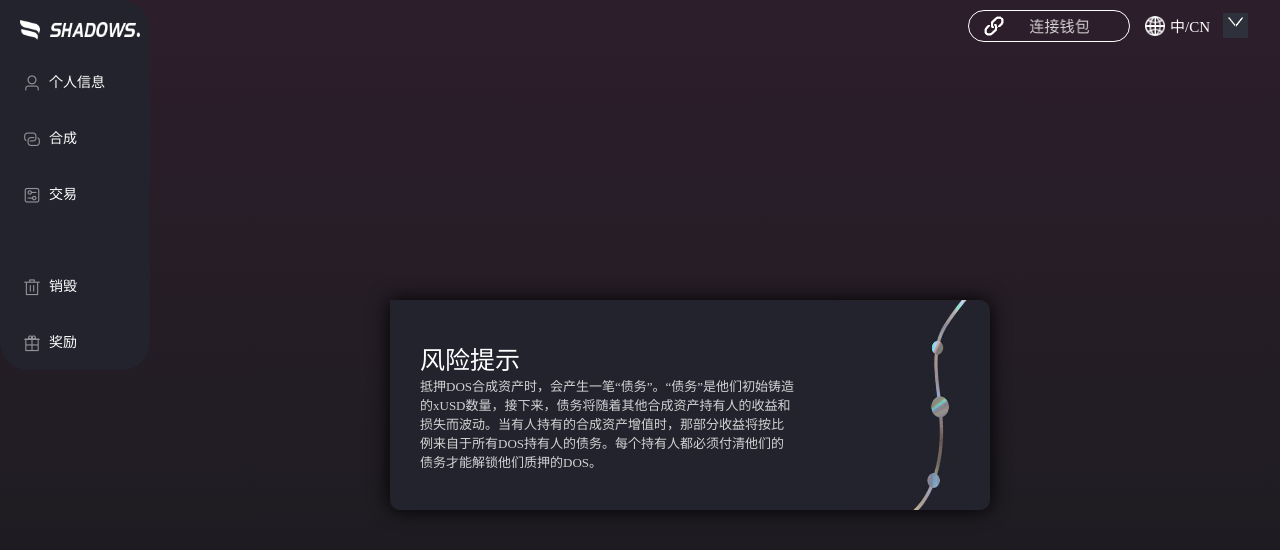
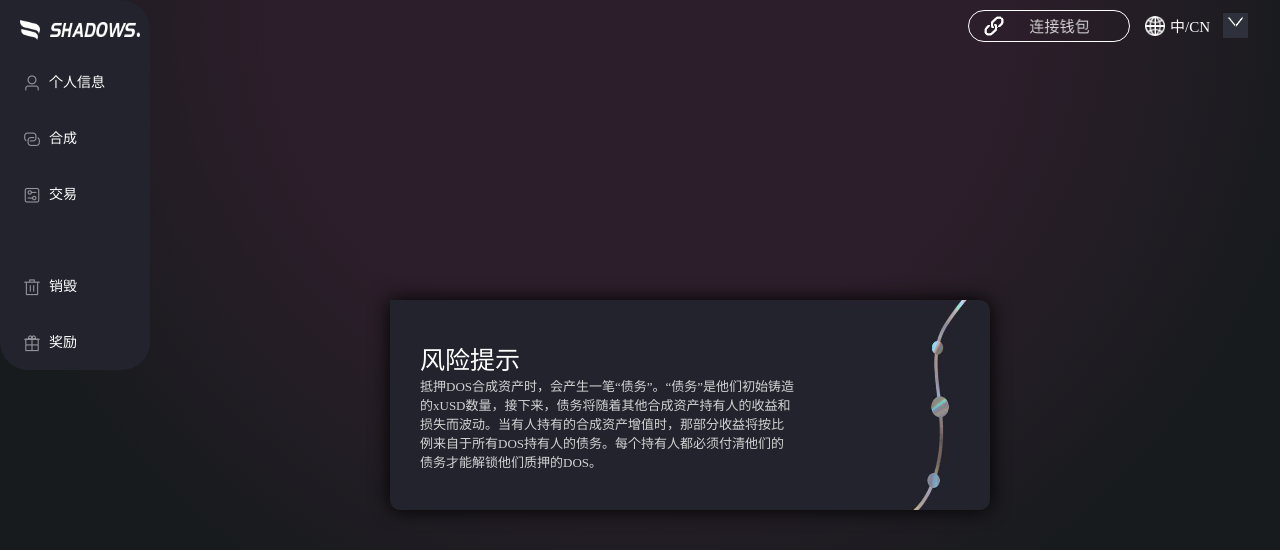
Before and after one commit to ShadowsNetwork/shadows-reactor, a Vue app: page /homepageone in a window 1280 px wide. Shown: the top 550 px of the page. Built offline with nearby package versions, Linux system fonts and the light colour scheme.

Commit message:
调节背景颜色(Adjust the background color)

```diff
--- a/src/App.vue
+++ b/src/App.vue
@@ -27,7 +27,7 @@ export default {
   position: absolute;
   top: 0;
   left: 0;
-  background: linear-gradient(180deg, #2D1E2B 0%, #171B1D 100%) ;
+  background: radial-gradient(circle 700px at 50% 0%,#2D1E2B 50%, #171B1D 100%) ;
   margin: 0;
 }
 
```
